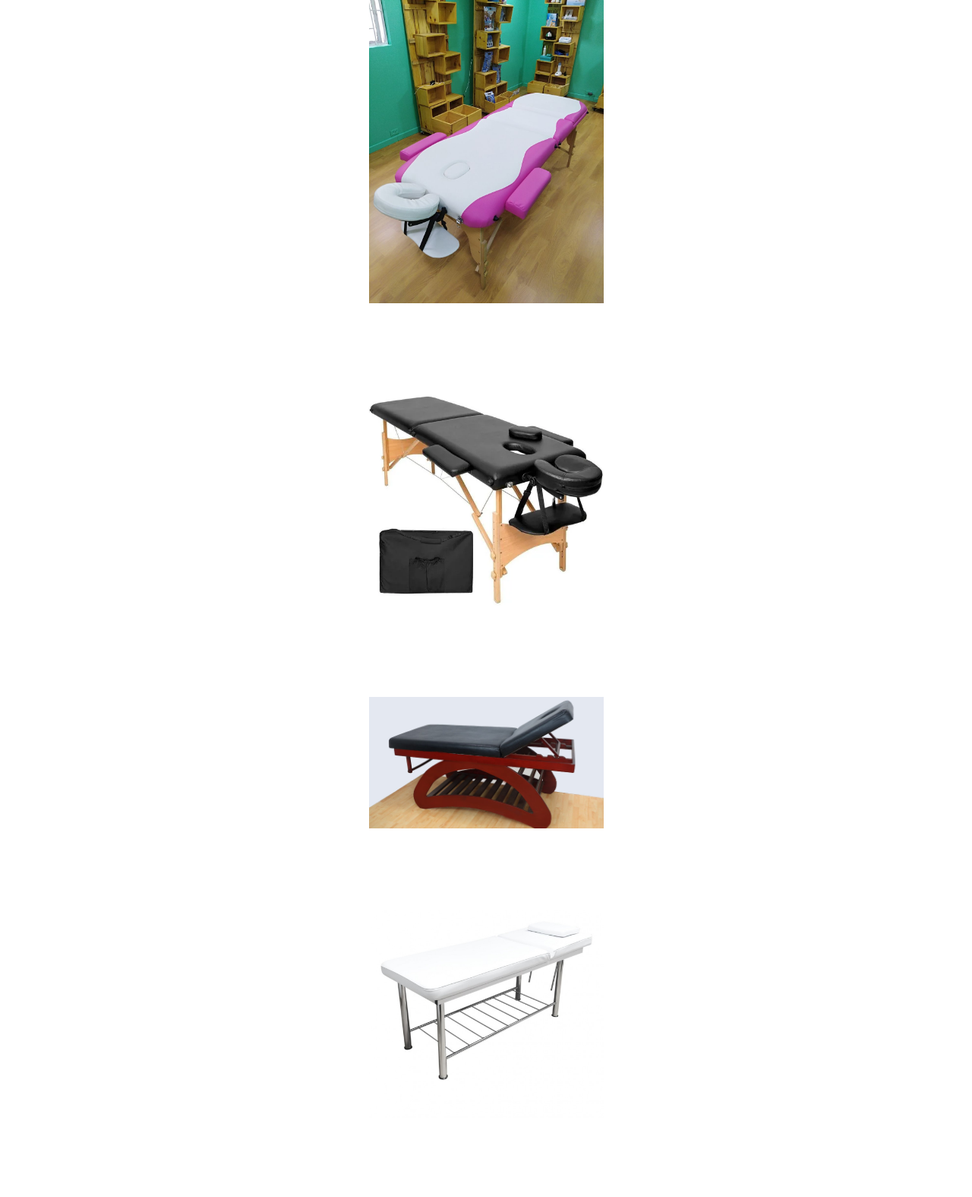
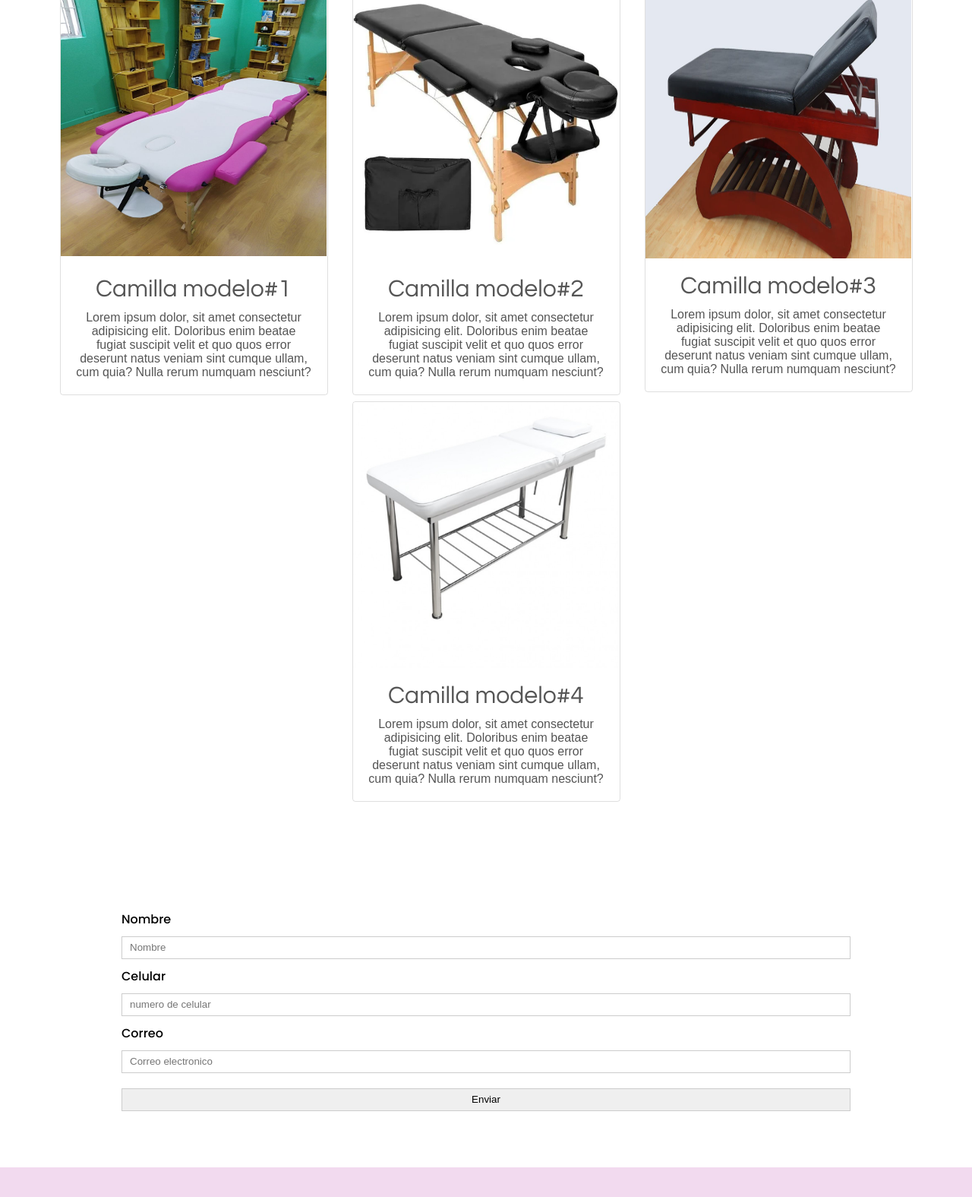
Before and after one commit to basthev/tienda-camillas, a plain HTML site: page index.html in a window 1280 px wide. Shown: the part 839-2414 px from the top of the page at 76% size. Drawn offline with nearby package versions, Linux system fonts and the light colour scheme; some packages are replaced by stand-ins of ours; a script that the page names is missing; a web font is replaced by a local one.

Commit message:
Please enter the commit message for your changes. Lines starting

```diff
--- /dev/null
+++ b/animacion.js
@@ -0,0 +1,15 @@
+var MenuItems = document.getElementById("MenuItems");
+           MenuItems.style.maxHeight = "0px";
+           function menutoggle(){
+               if(MenuItems.style.maxHeight == "0px")
+                    {
+                        MenuItems.style.maxHeight = "200px";
+                    }else{
+                        MenuItems.style.maxHeight = "0px";
+                    }
+           }
+
+
+$(".small-container  img, .title-l ").click(()=>{
+    console.log("click")
+})
--- a/index.html
+++ b/index.html
@@ -3,11 +3,15 @@
 <head>
     <meta charset="UTF-8">
     <meta name="viewport" content="width=device-width, initial-scale=1.0">
-    <title>RedStore | Ecommerce Website Design</title>
+    <title>Belleza integral</title>
     <link rel="icon"  href="imagen-camillas/spa.svg">
     <link rel="stylesheet" href="style.css">
     <link rel="stylesheet" href="https://stackpath.bootstrapcdn.com/font-awesome/4.7.0/css/font-awesome.min.css">
+	<link rel="stylesheet" href="css/plugins/ekko_lightbox.css">
+
     <link href="https://fonts.googleapis.com/css2?family=Poppins:ital,wght@0,300;0,500;0,600;1,400&display=swap" rel="stylesheet">
+    <script src="https://ajax.googleapis.com/ajax/libs/jquery/3.4.1/jquery.min.js"></script>
+    <script src="js/plugins/ekko_lightbox.js"></script>
 </head>
 <body>
     <div class="header">
@@ -15,13 +19,13 @@
             <div class="navbar">
                 <div class="logo">
                     <img src="imagen-camillas/logo.png" width="125px">
-                    <h2 class="titulo">Belleza Integral</h2>
+                    <h1 class="titulo">Belleza Integral</h1>
                 </div>
                 <nav>
                     <ul id="MenuItems">
                         <li><a href="">Home</a></li>
                         <li><a href="#productos">Productos</a></li>
-                        <li><a href="">Contact</a></li>
+                        <li><a href="#contacto">Contacto</a></li>
                     </ul>
                 </nav>
                 <img src="images/menu.png" class="menu-icon" onclick="menutoggle()">
@@ -40,52 +44,43 @@
     </div>
 
     <!--------- featured categories ----->
-       <div class="categories" >
+       <div class="categories "  id = "productos">
            <div class="small-container">
-                <div class="row">
-                    <div class="col-3">
                     <img src="imagen-camillas/camilla4.jpeg" >
+                    <div class="letras">
+                        <h4 class="title-l">Camilla modelo#1</h4>
+                        <p>Lorem ipsum dolor, sit amet consectetur adipisicing elit. Doloribus enim beatae fugiat suscipit velit et quo quos error deserunt natus veniam sint cumque ullam, cum quia? Nulla rerum numquam nesciunt?</p>
                     </div>
-
+           </div>
+           <div class="small-container">
+            <div>
+                <img src="imagen-camillas/camillanegra.webp" >
+                <div class="letras">
+                    <h4 class="title-l">Camilla modelo#2</h4>
+                    <p>Lorem ipsum dolor, sit amet consectetur adipisicing elit. Doloribus enim beatae fugiat suscipit velit et quo quos error deserunt natus veniam sint cumque ullam, cum quia? Nulla rerum numquam nesciunt?</p>
                 </div>
             </div>
             </div>
-
-        <div class="categories" >
             <div class="small-container">
                 <div class="row">
-
-                     <div class="col-3">
-                     <img src="imagen-camillas/camillanegra.webp" >
-                     </div>
-
+                    <img src="imagen-camillas/camilla10.jpeg">
+                    <div class="letras">
+                        <h4 class="title-l">Camilla modelo#3</h4>
+                        <p>Lorem ipsum dolor, sit amet consectetur adipisicing elit. Doloribus enim beatae fugiat suscipit velit et quo quos error deserunt natus veniam sint cumque ullam, cum quia? Nulla rerum numquam nesciunt?</p>
                     </div>
                 </div>
            </div>
-
-         <div class="categories" >
            <div class="small-container">
             <div class="row">
-
-                     <div class="col-3">
-                     <img src="imagen-camillas/camilla10.jpeg">
-                     </div>
-
+                <img src="imagen-camillas/camilla11.jpeg" >
+                <div class="letras" >
+                    <h4 class="title-l">Camilla modelo#4</h4>
+                    <p>Lorem ipsum dolor, sit amet consectetur adipisicing elit. Doloribus enim beatae fugiat suscipit velit et quo quos error deserunt natus veniam sint cumque ullam, cum quia? Nulla rerum numquam nesciunt?</p>
                 </div>
             </div>
        </div>
-         <div class="categories" >
-            <div class="small-container">
-                 <div class="row">
-
-                     <div class="col-3">
-                     <img src="imagen-camillas/camilla11.jpeg" >
         </div>
-
-                 </div>
-            </div>
-         </div>
-         <div class="formulario">
+         <div class="formulario" id = "contacto">
              <form action="">
                  <label for="name">Nombre</label>
                  <input id="name" type="text" placeholder="Nombre">
@@ -130,18 +125,7 @@
 
        <!--    js for toggle menu       -->
 
-       <script>
-           var MenuItems = document.getElementById("MenuItems");
-           MenuItems.style.maxHeight = "0px";
-           function menutoggle(){
-               if(MenuItems.style.maxHeight == "0px")
-                    {
-                        MenuItems.style.maxHeight = "200px";
-                    }else{
-                        MenuItems.style.maxHeight = "0px";
-                    }
-           }
-       </script>
+       <script src="animacion.js"></script>
 
 </body>
 </html>
--- a/style.css
+++ b/style.css
@@ -3,7 +3,19 @@
 
 /* letra navbar */
 @import url('https://fonts.googleapis.com/css2?family=Amaranth&display=swap');
+/* letra h1 h9 */
+@import url('https://fonts.googleapis.com/css2?family=Questrial&display=swap');
+@import url('https://fonts.googleapis.com/css2?family=Darker+Grotesque:wght@400;500&display=swap');
 
+h2,h3,h4,h5,h6 {
+    font-family: 'Questrial', sans-serif;
+    font-size: 2rem;
+    font-weight: 500;
+}
+.letras p {
+    font-family: 'Darker Grotesque', sans-serif;
+    font-weight: 500;
+}
 *{
     margin: 0;
     padding: 0;
@@ -20,10 +32,10 @@ body{
 .logo{
     display:contents;
     font-family: 'Charmonman', cursive;
-
+    font-size: 1.4rem;
 }
 .titulo{
-    margin-left: 20rem;
+    margin-left: 15rem;
     font-weight: 600;
     font-size: 250%;
     color:#AE43FA;
@@ -103,9 +115,7 @@ p{
 .header .row {
     margin-top: 2%;
 }
-.categories{
-    margin: 70px 0;
-}
+
 .col-3{
     flex-basis: 30%;
     min-width: 250px;
@@ -114,12 +124,33 @@ p{
 .col-3 img{
     width: 100%;
 }
+.categories{
+    margin: 70px 0;
+    display:flex;
+    flex-wrap: wrap;
+    align-items: center;
+    justify-content: center;
+}
 .small-container{
-    max-width: 1080px;
-    margin: auto;
-    padding-left: 25px;
-    padding-right: 25px;
-
+    text-align: center;
+    border: 1px solid rgba(0,0,0,.125);
+    border-radius: .25rem;
+    margin: 0 1rem;
+    width: 353px;
+    margin-bottom: 0.5rem;
+    height: 100%;
+}
+.small-container img {
+    width: 350px;
+    height: 350px;
+    border-top-left-radius: 0.25rem;
+    border-top-right-radius: 0.25rem;
+}
+.letras{
+    padding: 1.25rem;
+}
+.title-l{
+    margin-bottom: 0.75rem;
 }
 .col-4{
     flex-basis: 25%;
@@ -174,6 +205,14 @@ h4 {
 small{
     color: #555;
 }
+/* formulario                          */
+.formulario{
+    width:85%;
+    margin: 0 auto;
+    padding: 5%;
+}
+
+
 /* -------- testimonial ------------- */
 
 .testimonial{
@@ -350,6 +389,13 @@ ul{
     }
 }
 @media only screen and (max-width: 425px){
+    .small-container{
+        width: 400px;
+    }
+    .categories img {
+        width: 100%;
+        height: 100%;
+    }
     #whatshapp{
         width:50px;
         height: 50px;
```
Lines whose indentation alone changed are shown as unchanged.
